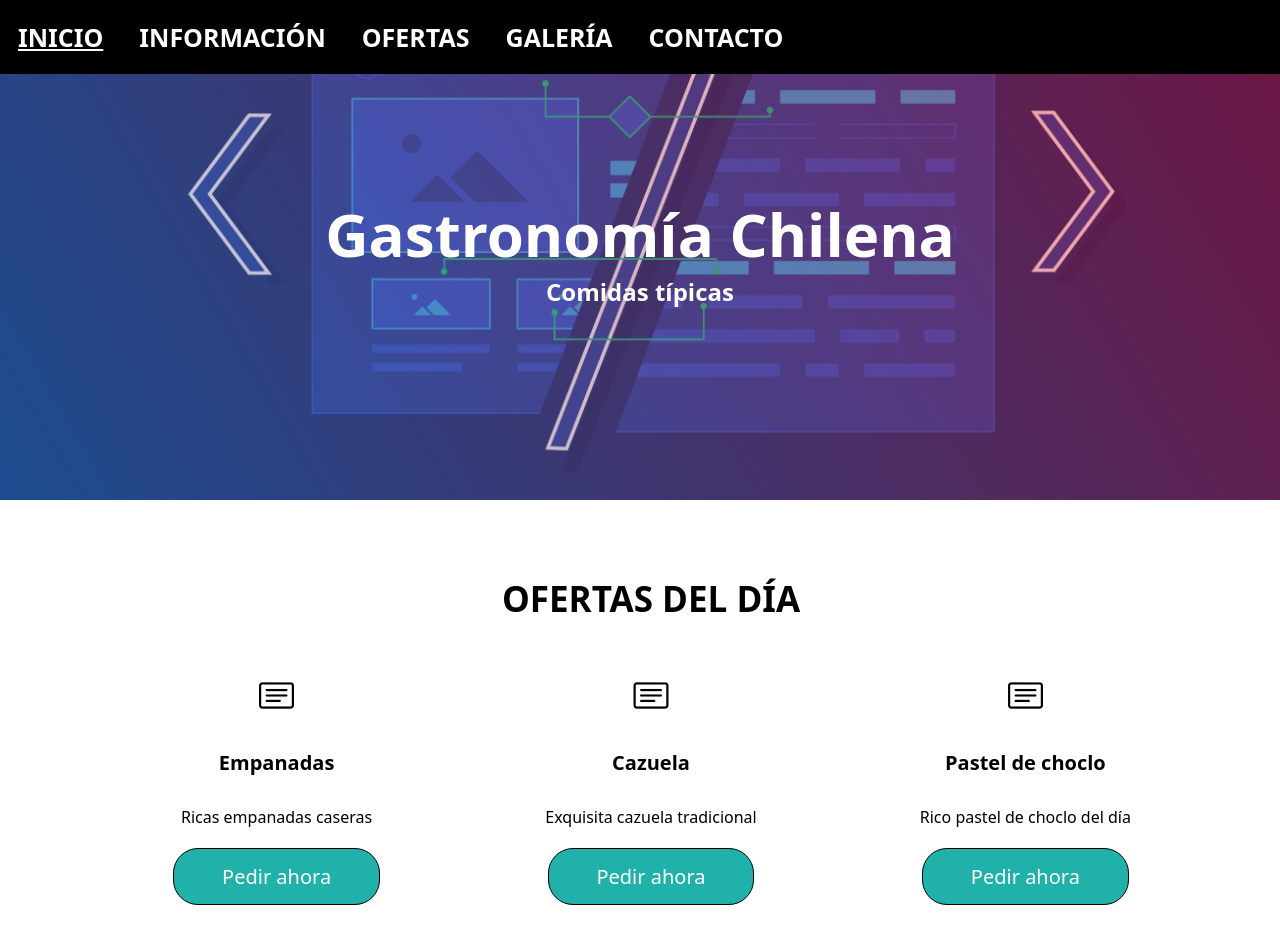
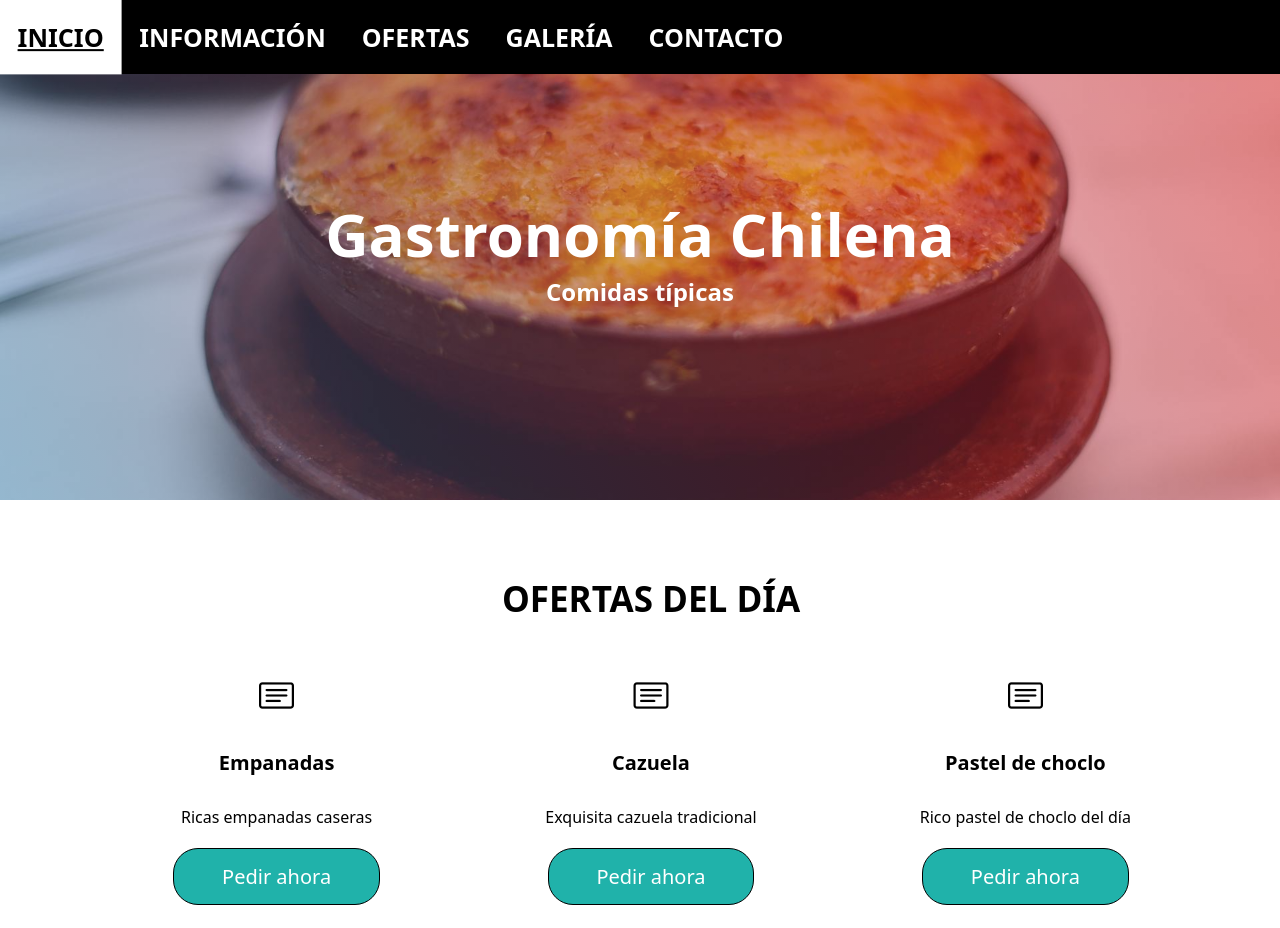
Before and after one commit to AnibalAndreiCeroniLoyola/Clase-5, a plain HTML site: page index3.html in a window 1280 px wide. Shown: the top 928 px of the page. Drawn offline with nearby package versions, Linux system fonts and the light colour scheme.

Commit message:
cambioestilo

```diff
--- a/index3.html
+++ b/index3.html
@@ -4,7 +4,7 @@
     <meta charset="UTF-8">
     <meta name="viewport" content="width=device-width, initial-scale=1.0">
     <title>Comida Chilena</title>
-    <link rel="stylesheet" href="estilo.css">
+    <link rel="stylesheet" href="estilo3.css">
     <link rel="stylesheet" href="https://cdn.jsdelivr.net/npm/bootstrap-icons@1.11.3/font/bootstrap-icons.min.css">
 </head>
 <body>
```
